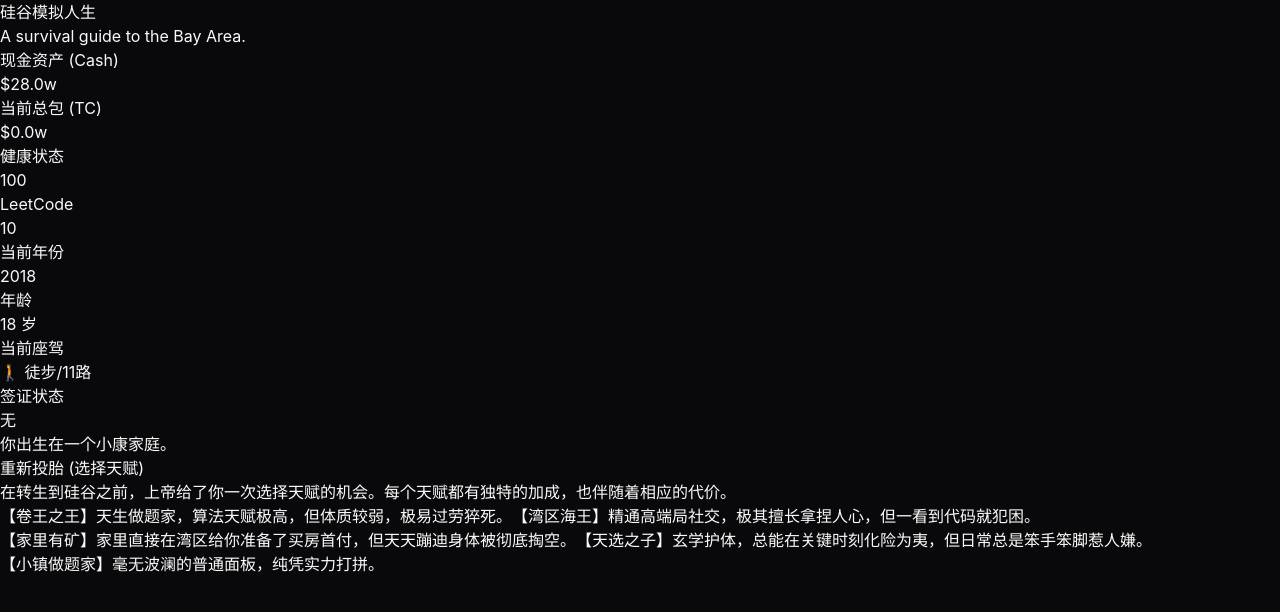
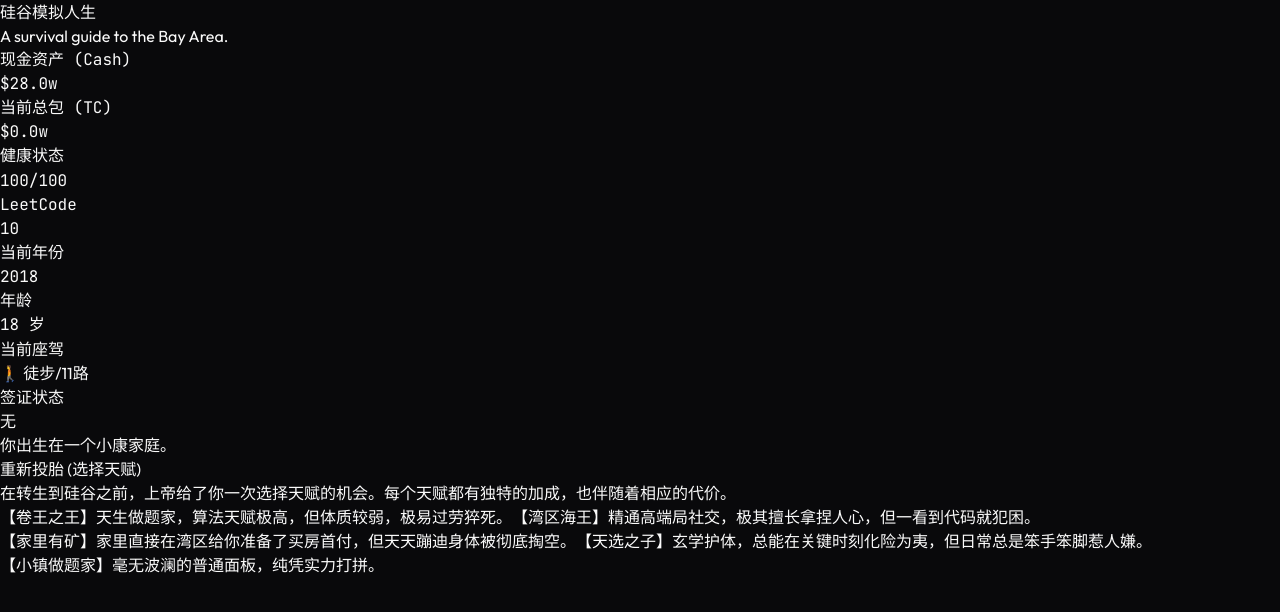
Before and after one commit to DeanChensj/sv-life-reboot, a React (Vite) app: page / in a window 1280 px wide. Shown: the top 612 px of the page. Built offline with nearby package versions, Linux system fonts and the light colour scheme.

Commit message:
style: apply taste-skill anti-slop design system (Outfit & JetBrains Mono typography, tabular figures, high contrast AA WCAG styling)

```diff
--- a/index.html
+++ b/index.html
@@ -4,7 +4,10 @@
     <meta charset="UTF-8" />
     <link rel="icon" type="image/svg+xml" href="/favicon.svg" />
     <meta name="viewport" content="width=device-width, initial-scale=1.0" />
-    <title>sv-life-reboot</title>
+    <title>硅谷人生模拟器 | Silicon Valley Life Simulator</title>
+    <link rel="preconnect" href="https://fonts.googleapis.com">
+    <link rel="preconnect" href="https://fonts.gstatic.com" crossorigin>
+    <link href="https://fonts.googleapis.com/css2?family=JetBrains+Mono:wght@400;500;600;700&family=Outfit:wght@400;500;600;700;800&display=swap" rel="stylesheet">
   </head>
   <body>
     <div id="root"></div>
--- a/src/App.tsx
+++ b/src/App.tsx
@@ -1675,12 +1675,12 @@ export default function App() {
               <div className="col-span-2 md:col-span-4 bg-zinc-900 border border-zinc-800 p-5 rounded-2xl flex justify-between items-center relative overflow-hidden">
                 <div className="absolute top-0 right-0 w-32 h-32 bg-emerald-500/5 rounded-full blur-3xl -mr-10 -mt-10 pointer-events-none"></div>
                 <div className="relative z-10">
-                  <div className="text-zinc-500 text-[11px] font-medium uppercase tracking-[0.1em] mb-1">现金资产 (Cash)</div>
-                  <div className="text-4xl font-bold tracking-tight text-emerald-400">${gameState.cash.toFixed(1)}w</div>
+                  <div className="text-zinc-400 text-[10.5px] font-mono font-medium uppercase tracking-[0.15em] mb-1">现金资产 (Cash)</div>
+                  <div className="text-4xl font-extrabold font-mono tabular-nums tracking-tight text-emerald-400">${gameState.cash.toFixed(1)}w</div>
                 </div>
                 <div className="text-right relative z-10">
-                  <div className="text-zinc-500 text-[11px] font-medium uppercase tracking-[0.1em] mb-1">当前总包 (TC)</div>
-                  <div className="text-2xl font-semibold tracking-tight text-zinc-200">${gameState.tc.toFixed(1)}w</div>
+                  <div className="text-zinc-400 text-[10.5px] font-mono font-medium uppercase tracking-[0.15em] mb-1">当前总包 (TC)</div>
+                  <div className="text-2xl font-bold font-mono tabular-nums tracking-tight text-zinc-100">${gameState.tc.toFixed(1)}w</div>
                 </div>
               </div>
 
@@ -1688,17 +1688,17 @@ export default function App() {
               {gameState.ap !== undefined && (currentEventId === 'sv_daily_life' || currentEventId === 'sv_year_end_settlement' || currentEventId === 'dating_market' || currentEventId === 'biohacking_party' || currentEventId === 'crypto_scam' || currentEventId === 'ai_wrapper_startup' || currentEventId === 'burning_man_invite' || currentEventId === 'stock_crash' || currentEventId === 'car_broken' || currentEventId === 'dental_emergency' || currentEventId === 'post_green_card' || currentEventId === 'layoff_rumor' || currentEventId === 'perf_review' || currentEventId === 'friday_pip' || currentEventId === 'visa_check') && (
               <div className="col-span-2 md:col-span-4 bg-zinc-900 border border-zinc-800 p-5 rounded-2xl flex items-center gap-6">
                 <div className="flex-1">
-                  <div className="text-zinc-500 text-[11px] font-medium uppercase tracking-[0.1em] mb-2">本年剩余精力 (AP)</div>
+                  <div className="text-zinc-400 text-[10.5px] font-mono font-medium uppercase tracking-[0.15em] mb-2">本年剩余精力 (AP)</div>
                   <div className="flex gap-2">
                     {Array.from({ length: gameState.max_ap || 3 }).map((_, i) => (
                       <div
                         key={i}
-                        className={`h-3 flex-1 rounded-full transition-all duration-300 ${i < gameState.ap ? 'bg-indigo-500 shadow-[0_0_10px_rgba(99,102,241,0.5)]' : 'bg-zinc-800'}`}
+                        className={`h-3 flex-1 rounded-full transition-all duration-300 ${i < gameState.ap ? 'bg-indigo-500 shadow-[0_0_12px_rgba(99,102,241,0.6)]' : 'bg-zinc-800/80'}`}
                       />
                     ))}
                   </div>
                 </div>
-                <div className="text-2xl font-bold tracking-tight text-indigo-400 whitespace-nowrap">
+                <div className="text-2xl font-extrabold font-mono tabular-nums tracking-tight text-indigo-400 whitespace-nowrap">
                   {gameState.ap} / {gameState.max_ap || 3}
                 </div>
               </div>
@@ -1706,9 +1706,10 @@ export default function App() {
 
               {/* Health */}
               <div className="col-span-1 md:col-span-2 bg-zinc-900 border border-zinc-800 p-5 rounded-2xl">
-                <div className="text-zinc-500 text-[11px] font-medium uppercase tracking-[0.1em] mb-2">健康状态</div>
+                <div className="text-zinc-400 text-[10.5px] font-mono font-medium uppercase tracking-[0.15em] mb-2">健康状态</div>
                 <div className="flex items-end gap-1">
-                  <span className="text-3xl font-bold tracking-tight text-zinc-100">{Math.max(0, gameState.health)}</span>
+                  <span className="text-3xl font-extrabold font-mono tabular-nums tracking-tight text-zinc-100">{Math.max(0, gameState.health)}</span>
+                  <span className="text-xs font-mono text-zinc-500 mb-1">/100</span>
                 </div>
                 <div className="w-full bg-zinc-950 rounded-full h-1.5 mt-3 overflow-hidden">
                   <div
@@ -1719,19 +1720,19 @@ export default function App() {
 
               {/* LeetCode & Year */}
               <div className="col-span-1 md:col-span-2 bg-zinc-900 border border-zinc-800 p-5 rounded-2xl flex flex-col justify-between">
-                <div className="text-zinc-500 text-[11px] font-medium uppercase tracking-[0.1em] mb-1">LeetCode</div>
-                <div className="text-3xl font-bold tracking-tight text-zinc-100">{gameState.leetcode}</div>
+                <div className="text-zinc-400 text-[10.5px] font-mono font-medium uppercase tracking-[0.15em] mb-1">LeetCode</div>
+                <div className="text-3xl font-extrabold font-mono tabular-nums tracking-tight text-amber-300">{gameState.leetcode}</div>
               </div>
 
               {/* Timeline */}
               <div className="col-span-2 md:col-span-2 bg-zinc-900 border border-zinc-800 p-5 rounded-2xl flex justify-between items-center">
                 <div>
-                  <div className="text-zinc-500 text-[11px] font-medium uppercase tracking-[0.1em] mb-1">当前年份</div>
-                  <div className="text-xl font-medium text-zinc-300">{gameState.year}</div>
+                  <div className="text-zinc-400 text-[10.5px] font-mono font-medium uppercase tracking-[0.15em] mb-1">当前年份</div>
+                  <div className="text-xl font-bold font-mono tabular-nums text-zinc-200">{gameState.year}</div>
                 </div>
                 <div className="text-right">
-                  <div className="text-zinc-500 text-[11px] font-medium uppercase tracking-[0.1em] mb-1">年龄</div>
-                  <div className="text-xl font-medium text-zinc-300">{gameState.age} 岁</div>
+                  <div className="text-zinc-400 text-[10.5px] font-mono font-medium uppercase tracking-[0.15em] mb-1">年龄</div>
+                  <div className="text-xl font-bold font-mono tabular-nums text-zinc-200">{gameState.age} 岁</div>
                 </div>
               </div>
 
--- a/src/index.css
+++ b/src/index.css
@@ -5,6 +5,28 @@
 @layer base {
   body {
     @apply bg-zinc-950 text-zinc-50 antialiased selection:bg-emerald-500/30 selection:text-emerald-200;
-    font-family: 'Inter', ui-sans-serif, system-ui, -apple-system, BlinkMacSystemFont, "Segoe UI", Roboto, "Helvetica Neue", Arial, sans-serif;
+    font-family: 'Outfit', -apple-system, BlinkMacSystemFont, "Segoe UI", Roboto, sans-serif;
+  }
+
+  code, kbd, samp, pre, .font-mono {
+    font-family: 'JetBrains Mono', ui-monospace, SFMono-Regular, Menlo, Monaco, Consolas, monospace;
+    font-feature-settings: "tnum" on, "zero" on;
   }
 }
+
+/* Taste-Skill Micro-Physics & Custom Scrollbar */
+.tabular-nums {
+  font-variant-numeric: tabular-nums;
+}
+
+/* Focus indicator WCAG AA compliance */
+*:focus-visible {
+  outline: 2px solid rgba(16, 185, 129, 0.8) !important;
+  outline-offset: 2px !important;
+}
+
+/* High-contrast smooth scrolling */
+html {
+  scroll-behavior: smooth;
+  color-scheme: dark;
+}
```
